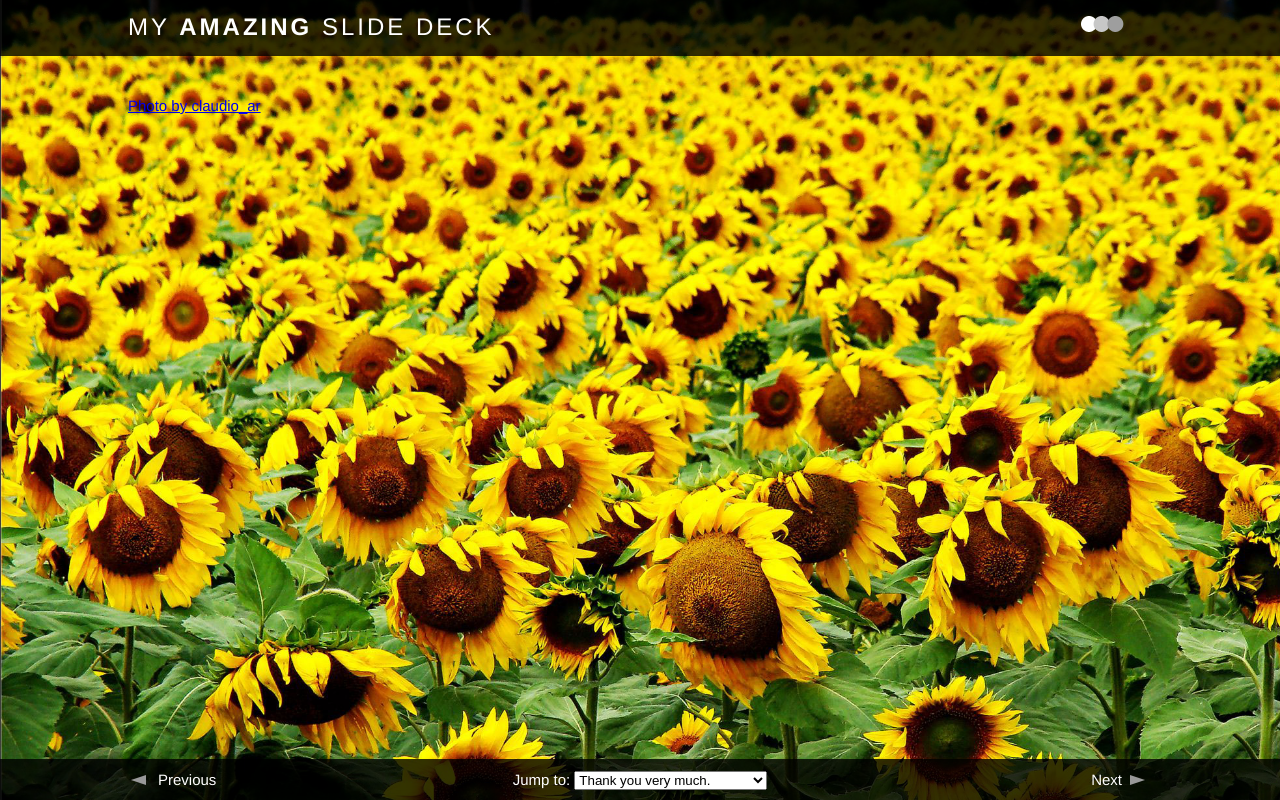
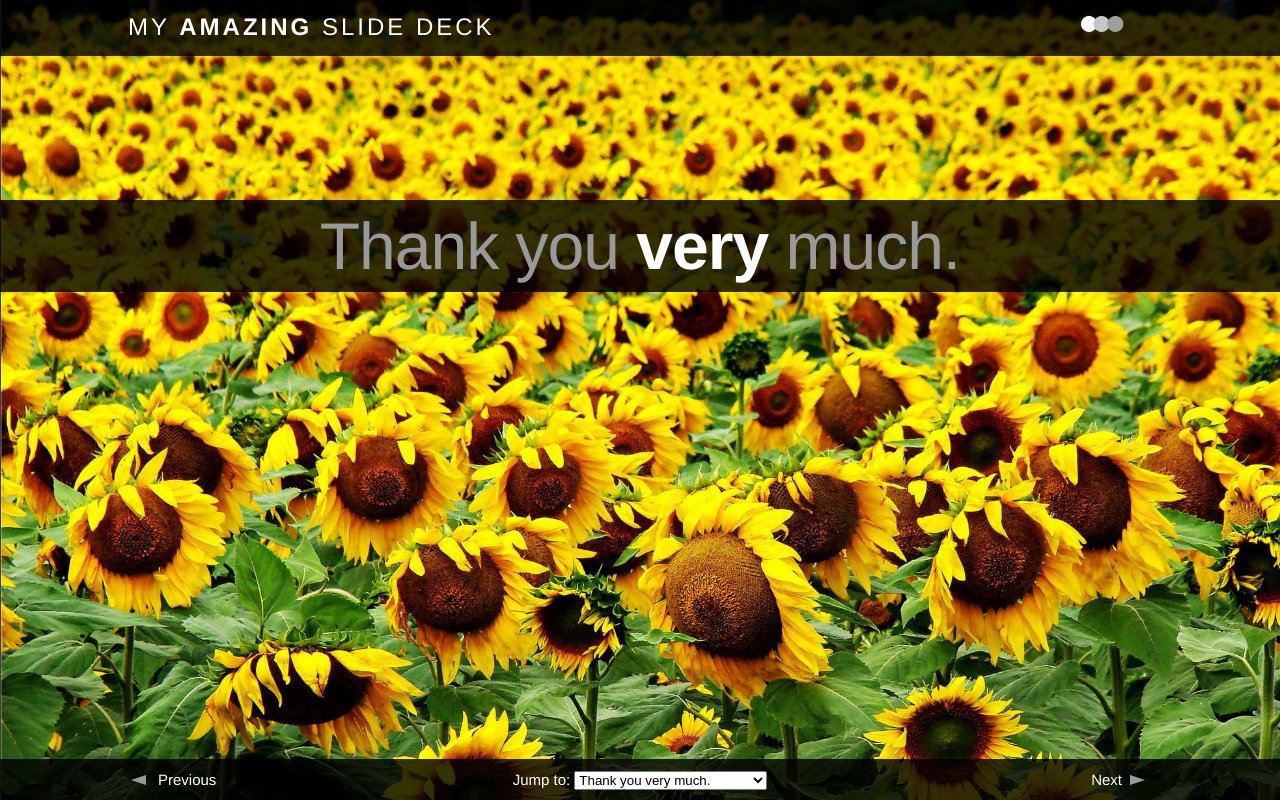
Before and after one commit to chriscoyier/Slides, a PHP site: page /slides/3-graphic.php in a window 1280 px wide. Run offline with PHP 8.4, Linux system fonts and the light colour scheme; some libraries are stand-ins or nearby versions.

Commit message:
thank you slide adjustment

```diff
--- a/slides/3-graphic.php
+++ b/slides/3-graphic.php
@@ -7,9 +7,11 @@
 
 <div id="content" class="slide-3">
 
+	<h1><?php echo $slideTitle; ?></h1>
+
 	<section>
 
-		<p><a href="http://www.flickr.com/photos/claudio_ar/2077867996/">Photo by claudio_ar</a>
+
 
 	</section>
 
```
